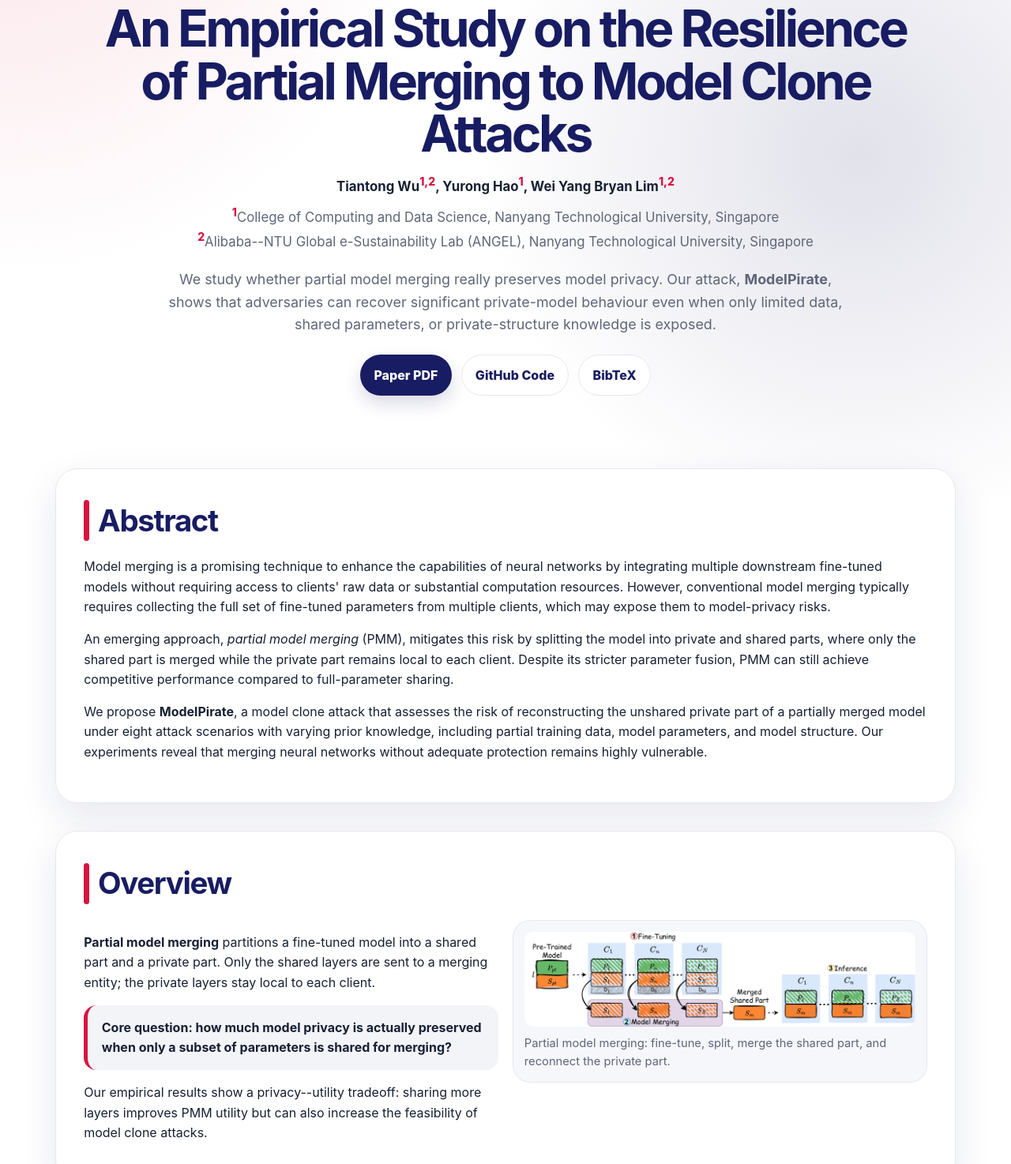
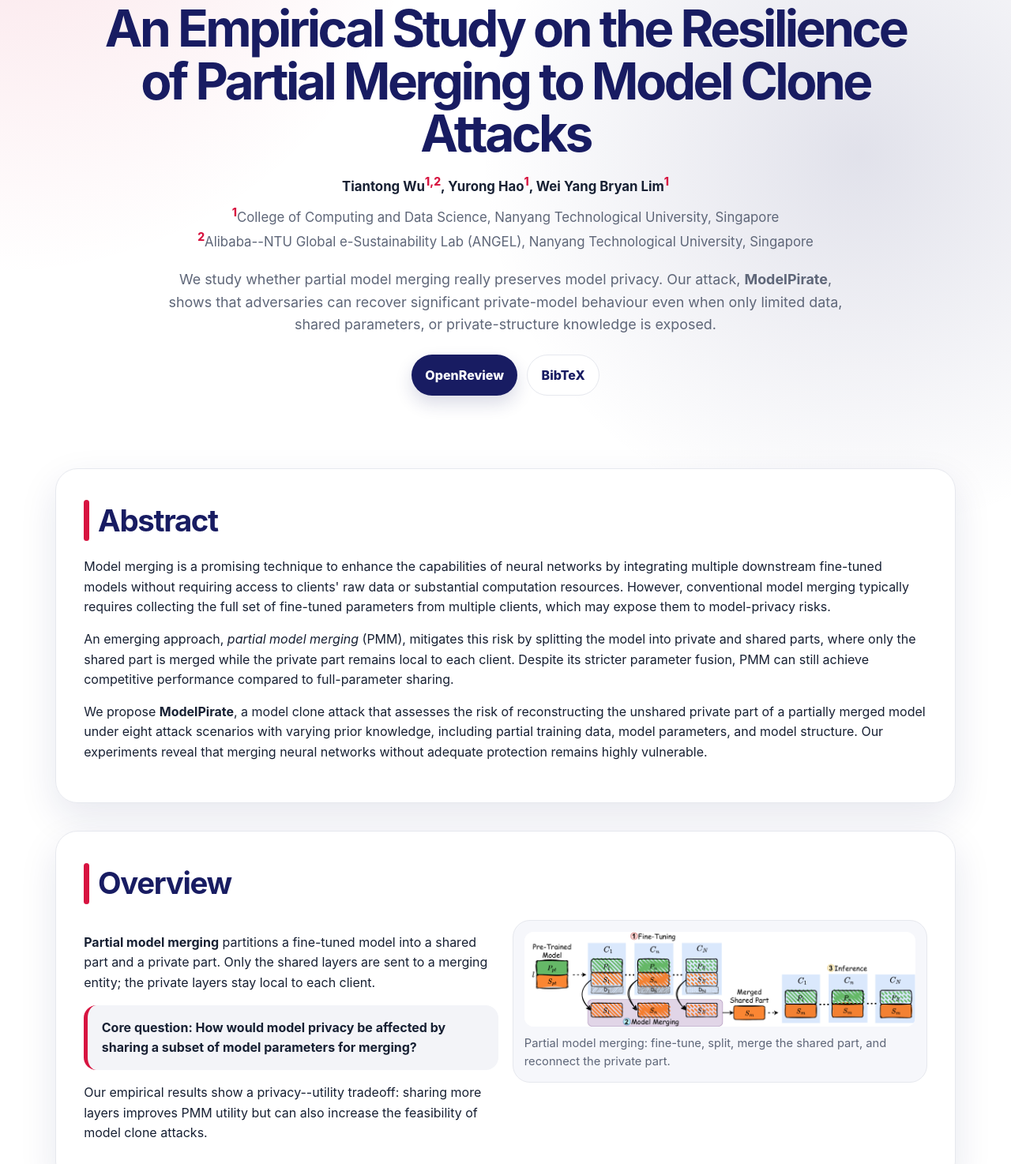
Before and after one commit to wutt6678/modelpirate_project_page, a plain HTML site: page index.html in a window 1280 px wide. Shown: the part 193-1667 px from the top of the page at 79% size. Drawn offline with Linux system fonts and the light colour scheme.

Commit message:
update contents

```diff
--- a/index.html
+++ b/index.html
@@ -29,13 +29,12 @@
   <header id="top" class="hero">
     <div class="venue">ICML 2026</div>
     <h1>An Empirical Study on the Resilience of Partial Merging to Model Clone Attacks</h1>
-    <p class="authors">Tiantong Wu<sup>1,2</sup>, Yurong Hao<sup>1</sup>, Wei Yang Bryan Lim<sup>1,2</sup></p>
+    <p class="authors">Tiantong Wu<sup>1,2</sup>, Yurong Hao<sup>1</sup>, Wei Yang Bryan Lim<sup>1</sup></p>
     <p class="affiliations"><sup>1</sup>College of Computing and Data Science, Nanyang Technological University, Singapore<br />
       <sup>2</sup>Alibaba--NTU Global e-Sustainability Lab (ANGEL), Nanyang Technological University, Singapore</p>
     <p class="hero-text">We study whether partial model merging really preserves model privacy. Our attack, <strong>ModelPirate</strong>, shows that adversaries can recover significant private-model behaviour even when only limited data, shared parameters, or private-structure knowledge is exposed.</p>
     <div class="button-row">
-      <a class="btn" href="assets/pdf/paper.pdf">Paper PDF</a>
-      <a class="btn secondary" href="https://github.com/wutt6678/ModelPirate">GitHub Code</a>
+      <a class="btn" href="https://openreview.net/forum?id=90a2FQiDDQ">OpenReview</a>
       <a class="btn secondary" href="#bibtex">BibTeX</a>
     </div>
   </header>
@@ -53,7 +52,7 @@
       <div class="grid-2">
         <div>
           <p><strong>Partial model merging</strong> partitions a fine-tuned model into a shared part and a private part. Only the shared layers are sent to a merging entity; the private layers stay local to each client.</p>
-          <p class="callout">Core question: how much model privacy is actually preserved when only a subset of parameters is shared for merging?</p>
+          <p class="callout">Core question: How would model privacy be affected by sharing a subset of model parameters for merging?</p>
           <p>Our empirical results show a privacy--utility tradeoff: sharing more layers improves PMM utility but can also increase the feasibility of model clone attacks.</p>
         </div>
         <div class="figure-card"><img src="assets/img/partial_merge.png" alt="Partial model merging workflow" /><p class="caption">Partial model merging: fine-tune, split, merge the shared part, and reconnect the private part.</p></div>
@@ -117,8 +116,8 @@
       <div class="copy-row"><button id="copy-bibtex" class="copy-btn" onclick="copyBibtex()">Copy</button></div>
       <pre><code id="bibtex">@inproceedings{wu2026modelpirate,
   title     = {An Empirical Study on the Resilience of Partial Merging to Model Clone Attacks},
-  author    = {Wu, Tiantong and Hao, Yurong and Lim, Wei Yang Bryan},
-  booktitle = {Proceedings of the 43rd International Conference on Machine Learning},
+  author    = {Tiantong Wu and Yurong Hao and Wei Yang Bryan Lim},
+  booktitle = {Forty-third International Conference on Machine Learning (ICML)},
   year      = {2026}
 }</code></pre>
     </section>
```
Also changed, not shown: 8 other files.
